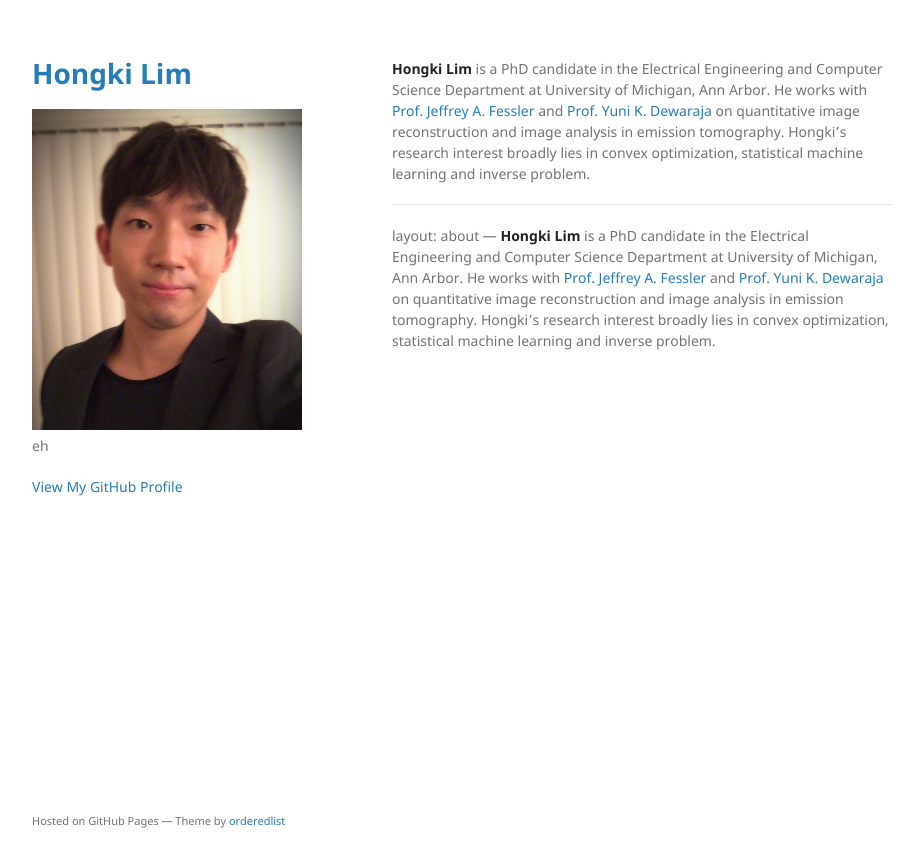
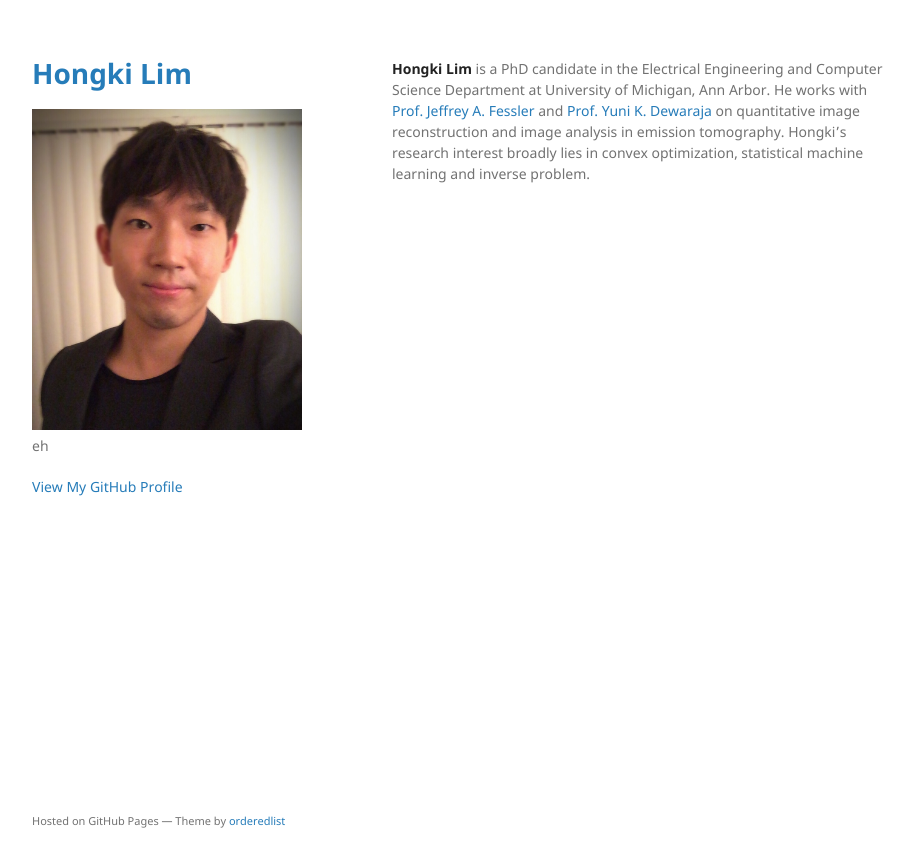
Before and after one commit to limhongki/limhongki.github.io, a Jekyll site: the page built from index.md, in a window 1280 px wide. Shown: the top 867 px of the page, without its empty margins (178-1101 px from the left). Built offline with Jekyll 4.4.1, drawn with Linux system fonts in a browser that asks for light colours.

Commit message:
Update index.md

```diff
--- a/index.md
+++ b/index.md
@@ -2,8 +2,3 @@
 layout: default
 ---
 **Hongki Lim** is a PhD candidate in the Electrical Engineering and Computer Science Department at University of Michigan, Ann Arbor. He works with [Prof. Jeffrey A. Fessler](http://web.eecs.umich.edu/~fessler/) and [Prof. Yuni K. Dewaraja](https://scholar.google.com/citations?user=qw2ASMRmBBEC&hl=en) on quantitative image reconstruction and image analysis in emission tomography. Hongki's research interest broadly lies in convex optimization, statistical machine learning and inverse problem.
-
----
-layout: about
----
-**Hongki Lim** is a PhD candidate in the Electrical Engineering and Computer Science Department at University of Michigan, Ann Arbor. He works with [Prof. Jeffrey A. Fessler](http://web.eecs.umich.edu/~fessler/) and [Prof. Yuni K. Dewaraja](https://scholar.google.com/citations?user=qw2ASMRmBBEC&hl=en) on quantitative image reconstruction and image analysis in emission tomography. Hongki's research interest broadly lies in convex optimization, statistical machine learning and inverse problem.
```
